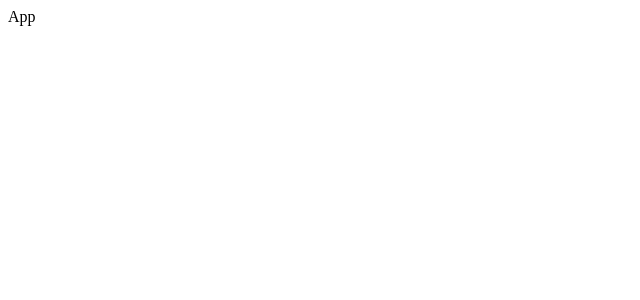
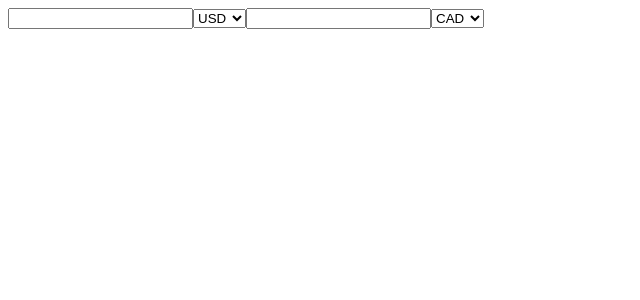
Before and after one commit to marcobarrera/exchange-rate, a React (Create React App) app: page / in a window 1280 px wide. Shown: the top 300 px of the page, without its empty margins (0-640 px from the left). Built offline with nearby package versions, Linux system fonts and the light colour scheme.

Commit message:
Add currency

```diff
--- a/package.json
+++ b/package.json
@@ -6,6 +6,7 @@
     "@testing-library/jest-dom": "^4.2.4",
     "@testing-library/react": "^9.5.0",
     "@testing-library/user-event": "^7.2.1",
+    "axios": "^0.19.2",
     "react": "^16.13.1",
     "react-dom": "^16.13.1",
     "react-scripts": "3.4.1"
--- a/public/index.html
+++ b/public/index.html
@@ -14,7 +14,7 @@
       manifest.json provides metadata used when your web app is installed on a
       user's mobile device or desktop. See https://developers.google.com/web/fundamentals/web-app-manifest/
     -->
-    <link rel="manifest" href="%PUBLIC_URL%/manifest.json" />
+
     <!--
       Notice the use of %PUBLIC_URL% in the tags above.
       It will be replaced with the URL of the `public` folder during the build.
--- a/src/components/App.js
+++ b/src/components/App.js
@@ -1,8 +1,122 @@
 import React from "react";
+import axios from "axios";
 
 class App extends React.Component {
+  state = {
+    exrates: [],
+  };
+
+  convertCurrency() {
+    var from = document.getElementById("from").value;
+    var to = document.getElementById("to").value;
+
+    axios
+      .get("https://api.exchangeratesapi.io/latest?symbols=" + from + "," + to)
+      .then((res) => {
+        const exrates = res.data.rates;
+        this.setState({ exrates });
+        console.log(exrates);
+
+        var oneUnit = exrates[to] / exrates[from];
+        var amt = document.getElementById("fromAmount").value;
+        document.getElementById("toAmount").value = oneUnit * amt;
+      });
+  }
+
   render() {
-    return <div>App</div>;
+    return (
+      <div>
+        <input
+          id="fromAmount"
+          type="text"
+          onKeyUp={this.convertCurrency.bind(this)}
+        />
+
+        <select
+          id="from"
+          className="ui dropdown"
+          onChange={this.convertCurrency.bind(this)}
+        >
+          <option value="CAD">CAD</option>
+          <option value="HKD">HKD</option>
+          <option value="ISK">ISK</option>
+          <option value="PHP">PHP</option>
+          <option value="DKK">DKK</option>
+          <option value="HUF">HUF</option>
+          <option value="CZK">CZK</option>
+          <option value="AUD">AUD</option>
+          <option value="RON">RON</option>
+          <option value="SEK">SEK</option>
+          <option value="IDR">IDR</option>
+          <option value="INR">INR</option>
+          <option value="BRL">BRL</option>
+          <option value="RUB">RUB</option>
+          <option value="HRK">HRK</option>
+          <option value="JPY">JPY</option>
+          <option value="THB">THB</option>
+          <option value="CHF">CHF</option>
+          <option value="SGD">SGD</option>
+          <option value="PLN">PLN</option>
+          <option value="BGN">BGN</option>
+          <option value="TRY">TRY</option>
+          <option value="CNY">CNY</option>
+          <option value="NOK">NOK</option>
+          <option value="NZD">NZD</option>
+          <option value="ZAR">ZAR</option>
+          <option value="USD" selected>
+            USD
+          </option>
+          <option value="MXN">MXN</option>
+          <option value="ILS">ILS</option>
+          <option value="GBP">GBP</option>
+          <option value="KRW">KRW</option>
+          <option value="MYR">MYR</option>
+        </select>
+
+        <input id="toAmount" type="text" />
+
+        <select
+          id="to"
+          className="ui dropdown"
+          onChange={this.convertCurrency.bind(this)}
+        >
+          <option value="CAD" selected>
+            CAD
+          </option>
+          <option value="HKD">HKD</option>
+          <option value="ISK">ISK</option>
+          <option value="PHP">PHP</option>
+          <option value="DKK">DKK</option>
+          <option value="HUF">HUF</option>
+          <option value="CZK">CZK</option>
+          <option value="AUD">AUD</option>
+          <option value="RON">RON</option>
+          <option value="SEK">SEK</option>
+          <option value="IDR">IDR</option>
+          <option value="INR">INR</option>
+          <option value="BRL">BRL</option>
+          <option value="RUB">RUB</option>
+          <option value="HRK">HRK</option>
+          <option value="JPY">JPY</option>
+          <option value="THB">THB</option>
+          <option value="CHF">CHF</option>
+          <option value="SGD">SGD</option>
+          <option value="PLN">PLN</option>
+          <option value="BGN">BGN</option>
+          <option value="TRY">TRY</option>
+          <option value="CNY">CNY</option>
+          <option value="NOK">NOK</option>
+          <option value="NZD">NZD</option>
+          <option value="ZAR">ZAR</option>
+          <option value="USD">USD</option>
+          <option value="MXN">MXN</option>
+          <option value="ILS">ILS</option>
+          <option value="GBP">GBP</option>
+          <option value="KRW">KRW</option>
+          <option value="MYR">MYR</option>
+        </select>
+      </div>
+    );
   }
 }
 
```
Also changed, not shown: 1 other file (tests, documents, lock files or other folders).
